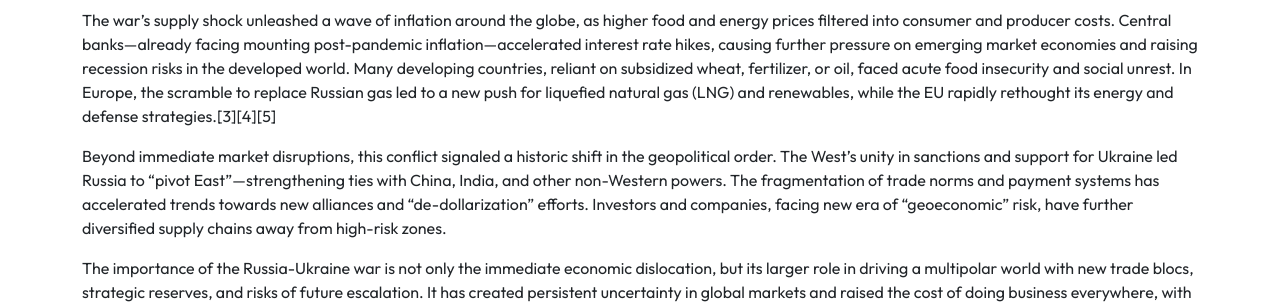
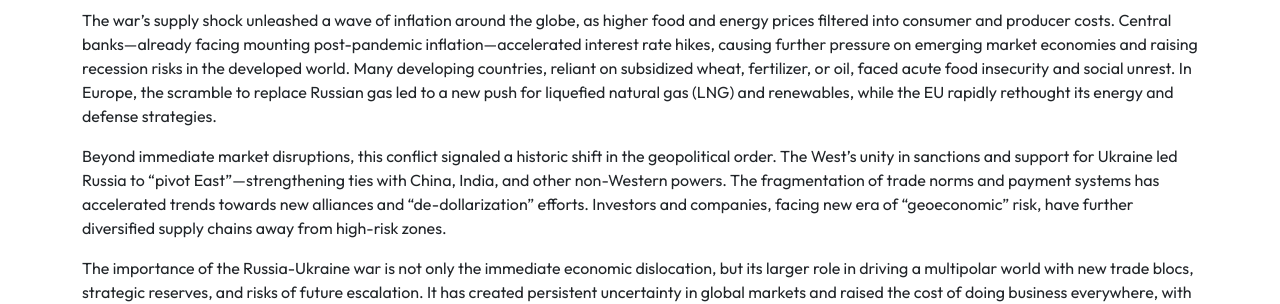
Before and after one commit to agentloopfyi/agentloopfyi.github.io, a Jekyll site: the page built from _pages/global-finance-news.markdown, in a window 1280 px wide and 900 px high, scrolled down 1991 px. Shown: the part 250-554 px from the top of the window. Built offline with Jekyll 4.4.1, drawn with Linux system fonts in a browser that asks for light colours.

Commit message:
Update global-finance-news.markdown

```diff
--- a/_pages/global-finance-news.markdown
+++ b/_pages/global-finance-news.markdown
@@ -52,7 +52,7 @@ On February 24, 2022, Russia launched a full-scale invasion of Ukraine, setting
 
 Global equity markets plunged on fears of a prolonged conflict and global stagflation—markets in Europe fell particularly hard, given the continent’s heavy reliance on Russian energy. Emerging market currencies weakened, while investors rushed into US Treasuries and gold, driving yields and risk premiums to extreme levels. Sanctions imposed by the US, EU, UK, and their allies included targeting Russian banks, banning technology exports, freezing central bank reserves, and cutting off major Russian institutions from the SWIFT payment system.
 
-The war’s supply shock unleashed a wave of inflation around the globe, as higher food and energy prices filtered into consumer and producer costs. Central banks—already facing mounting post-pandemic inflation—accelerated interest rate hikes, causing further pressure on emerging market economies and raising recession risks in the developed world. Many developing countries, reliant on subsidized wheat, fertilizer, or oil, faced acute food insecurity and social unrest. In Europe, the scramble to replace Russian gas led to a new push for liquefied natural gas (LNG) and renewables, while the EU rapidly rethought its energy and defense strategies.[3][4][5]
+The war’s supply shock unleashed a wave of inflation around the globe, as higher food and energy prices filtered into consumer and producer costs. Central banks—already facing mounting post-pandemic inflation—accelerated interest rate hikes, causing further pressure on emerging market economies and raising recession risks in the developed world. Many developing countries, reliant on subsidized wheat, fertilizer, or oil, faced acute food insecurity and social unrest. In Europe, the scramble to replace Russian gas led to a new push for liquefied natural gas (LNG) and renewables, while the EU rapidly rethought its energy and defense strategies.
 
 Beyond immediate market disruptions, this conflict signaled a historic shift in the geopolitical order. The West’s unity in sanctions and support for Ukraine led Russia to “pivot East”—strengthening ties with China, India, and other non-Western powers. The fragmentation of trade norms and payment systems has accelerated trends towards new alliances and “de-dollarization” efforts. Investors and companies, facing new era of “geoeconomic” risk, have further diversified supply chains away from high-risk zones.
 
```
